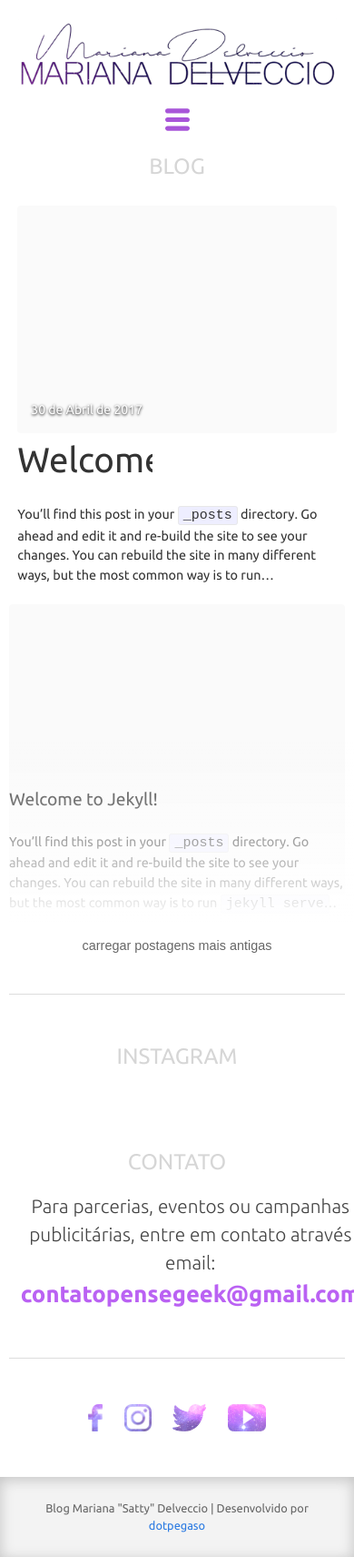
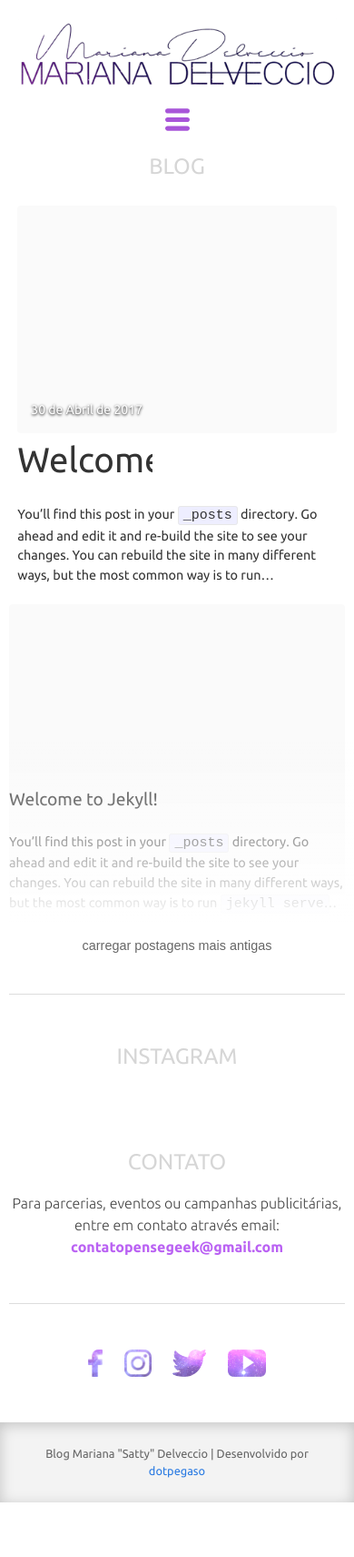
Before and after one commit to devsatty/devsatty.github.io, a Jekyll site: the page built from index.md, in a window 390 px wide. Shown: the whole page at 91% size. Built offline with Jekyll 4.4.1, drawn with Linux system fonts in a browser that asks for light colours; nearby versions of some CDN libraries; library files that are not in the unit come from our copies; a script that is not in the unit is left out; after the commit the page ends 1651 px from its top, so only the background shows below that.

Commit message:
finalizado

```diff
--- a/assets/main.scss
+++ b/assets/main.scss
@@ -823,4 +823,9 @@ body{
         padding: 30px 0 0 0;
         text-align: justify;
     }
+
+    p.parceria{
+        width: 100%;
+        font-size: 1em !important;
+    }
 }
```
